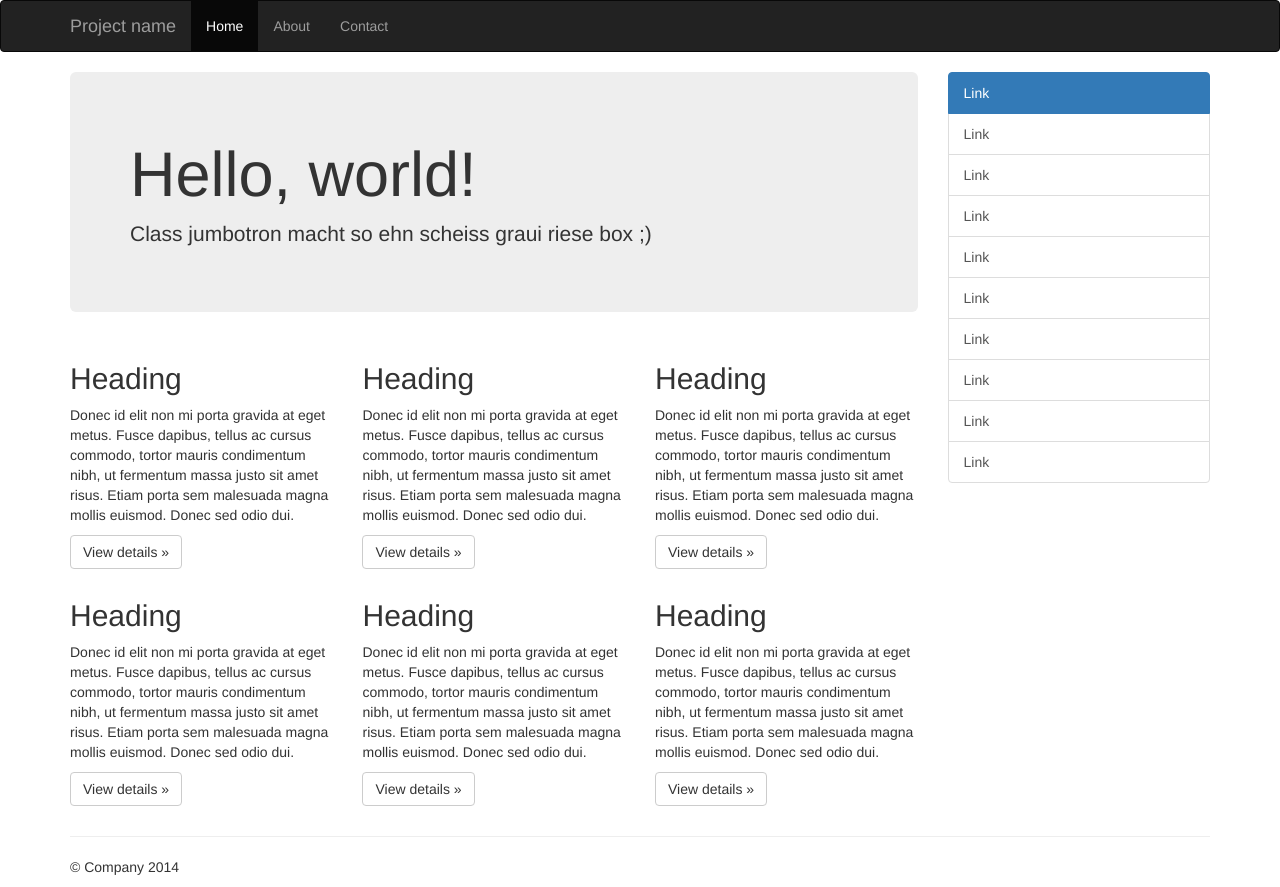
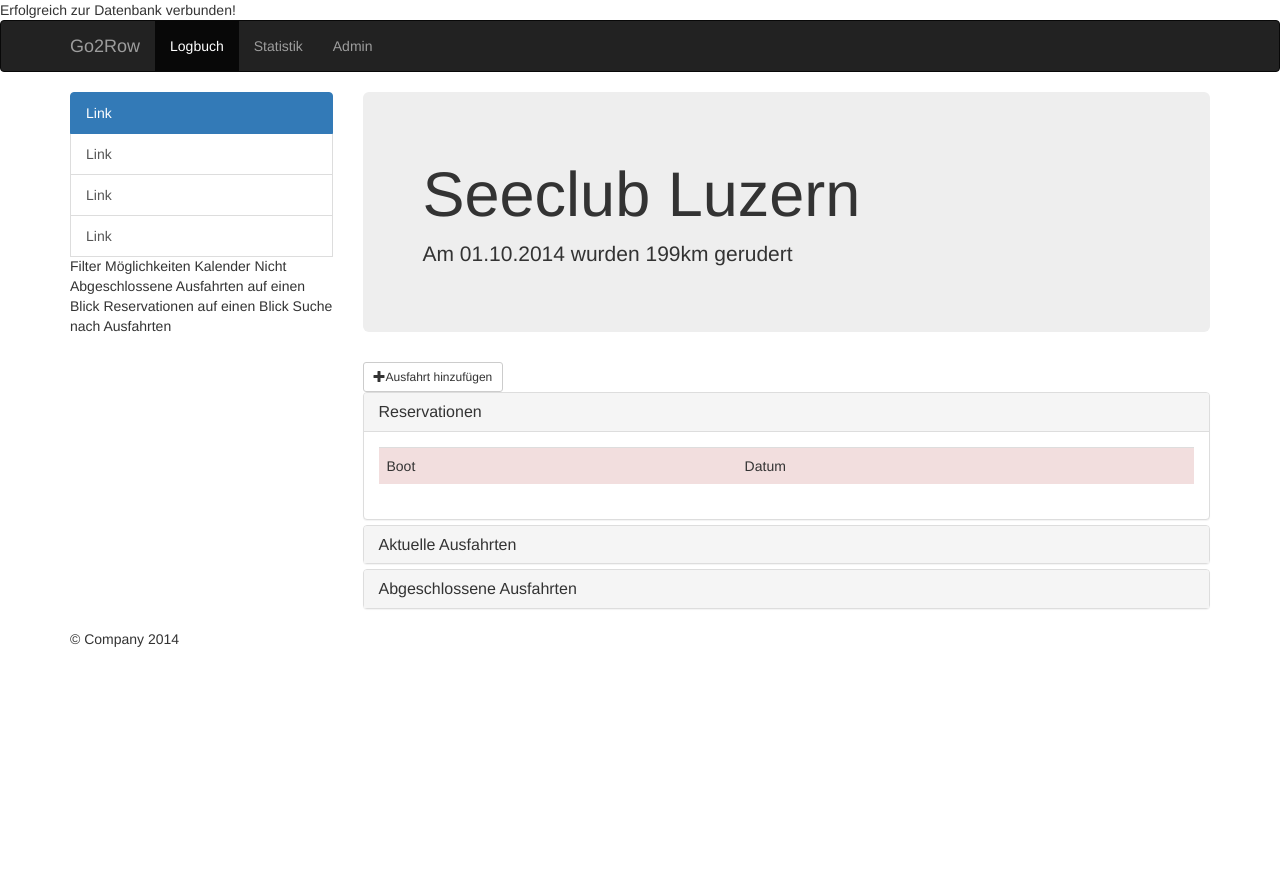
Before and after one commit to kevinstadelmann/Go2Row, a PHP site: page / in a window 1280 px wide. After the commit the page ends 800 px from the top, so only its background shows below. Run offline with PHP 8.4, Linux system fonts and the light colour scheme; some libraries are stand-ins or nearby versions.

Commit message:
INSERT done + Formular noch ein bissel erweitert
Han mösse Tabelle mitglied_m_ausfahrten blabla lösche, weiss nonig wieni
das mache, duen sie denn weder hinzuefüege wenni weiss wie
PLUS: es paar tabellene hesch vergesse d ID auto increment z mache

```diff
--- a/index.php
+++ b/index.php
@@ -7,7 +7,7 @@
     <meta name="author" content="">
     <link rel="icon" href="../../favicon.ico">
 
-    <title>Off Canvas Template for Bootstrap</title>
+    <title>go2row</title>
 
     <!-- Bootstrap core CSS -->
     <link href="bower_components/bootstrap/dist/css/bootstrap.min.css" rel="stylesheet">
@@ -27,97 +27,237 @@
   </head>
 
   <body>
+
+<?php
+  //Datenbankverbindung
+  $server = "localhost";
+  $database = "go2row";
+  $user = "root";
+  $pw = "123";
+
+  $connection = mysql_connect($server, $user, $pw);
+
+  if (!$connection)
+   {
+     die("Konnte die Datenbank nicht öffnen.
+         Fehlermeldung: ". mysql_error());
+   }
+
+  echo "Erfolgreich zur Datenbank verbunden!";
+
+  //Dankenbankauswahl
+  $db = mysql_select_db($database, $connection);
+
+  if (!$db)
+   {
+    echo "Konnte die Datenbank nicht auswählen.";
+   }
+
+
+
+
+  // Ausfahrt Eintragen Formular in DB schreiben
+
+  //$steuermann = $_POST['steuermann_txt'];
+  if(isset($_POST['ausfahrt_speichern'])){
+
+     $sql =  "INSERT INTO m_ausfahrt (datum, steuermann, km, ruderziel, abfahrt, ankunft, bemerkung, boot_boot_id)";
+     $sql .= "VALUES ('".$_POST["datum_txt"]."','".$_POST["steuermann_txt"]."','".$_POST["km_txt"]."','".$_POST["ruderziel_txt"]."','".$_POST["abfahrt_txt"]."','".$_POST["ankunft_txt"]."', '".$_POST["bemerkung_lst"]."','".$_POST["boot_txt"]."')";
+
+      mysql_query($sql, $connection);
+  }
+
+
+  //mysql_close($connection);
+
+?>
+
+  <!-- NAVIGATION -->
   <nav class="navbar navbar-default navbar-inverse" role="navigation">
       <div class="container">
         <div class="navbar-header">
           <button type="button" class="navbar-toggle collapsed" data-toggle="collapse" data-target="#navbar" aria-expanded="false" aria-controls="navbar">
             <span class="sr-only">Toggle navigation</span>
+            <!-- drei Striche wenn Fenster verkleinert wird für Navigation-->
             <span class="icon-bar"></span>
             <span class="icon-bar"></span>
             <span class="icon-bar"></span>
           </button>
-          <a class="navbar-brand" href="#">Project name</a>
+          <a class="navbar-brand" href="#">Go2Row</a>
         </div>
         <div id="navbar" class="collapse navbar-collapse">
           <ul class="nav navbar-nav">
-            <li class="active"><a href="#">Home</a></li>
-            <li><a href="#about">About</a></li>
-            <li><a href="#contact">Contact</a></li>
+            <li class="active"><a href="#">Logbuch</a></li>
+            <li><a href="#about">Statistik</a></li>
+            <li><a href="#contact">Admin</a></li>
           </ul>
         </div><!-- /.nav-collapse -->
       </div><!-- /.container -->
     </nav><!-- /.navbar -->
 
+  <!-- HAUPTINHALT -->
   <div class="container">
-
-      <div class="row row-offcanvas row-offcanvas-right">
-
-        <div class="col-xs-12 col-sm-9">
-          <p class="pull-right visible-xs">
-            <button type="button" class="btn btn-primary btn-xs" data-toggle="offcanvas">Toggle nav</button>
-          </p>
-          <div class="jumbotron">
-            <h1>Hello, world!</h1>
-            <p>Class jumbotron macht so ehn scheiss graui riese box ;)</p>
-          </div>
-
     <div class="row">
-            <div class="col-xs-6 col-lg-4">
-              <h2>Heading</h2>
-              <p>Donec id elit non mi porta gravida at eget metus. Fusce dapibus, tellus ac cursus commodo, tortor mauris condimentum nibh, ut fermentum massa justo sit amet risus. Etiam porta sem malesuada magna mollis euismod. Donec sed odio dui. </p>
-              <p><a class="btn btn-default" href="#" role="button">View details »</a></p>
-            </div><!--/.col-xs-6.col-lg-4-->
-            <div class="col-xs-6 col-lg-4">
-              <h2>Heading</h2>
-              <p>Donec id elit non mi porta gravida at eget metus. Fusce dapibus, tellus ac cursus commodo, tortor mauris condimentum nibh, ut fermentum massa justo sit amet risus. Etiam porta sem malesuada magna mollis euismod. Donec sed odio dui. </p>
-              <p><a class="btn btn-default" href="#" role="button">View details »</a></p>
-            </div><!--/.col-xs-6.col-lg-4-->
-            <div class="col-xs-6 col-lg-4">
-              <h2>Heading</h2>
-              <p>Donec id elit non mi porta gravida at eget metus. Fusce dapibus, tellus ac cursus commodo, tortor mauris condimentum nibh, ut fermentum massa justo sit amet risus. Etiam porta sem malesuada magna mollis euismod. Donec sed odio dui. </p>
-              <p><a class="btn btn-default" href="#" role="button">View details »</a></p>
-            </div><!--/.col-xs-6.col-lg-4-->
-            <div class="col-xs-6 col-lg-4">
-              <h2>Heading</h2>
-              <p>Donec id elit non mi porta gravida at eget metus. Fusce dapibus, tellus ac cursus commodo, tortor mauris condimentum nibh, ut fermentum massa justo sit amet risus. Etiam porta sem malesuada magna mollis euismod. Donec sed odio dui. </p>
-              <p><a class="btn btn-default" href="#" role="button">View details »</a></p>
-            </div><!--/.col-xs-6.col-lg-4-->
-            <div class="col-xs-6 col-lg-4">
-              <h2>Heading</h2>
-              <p>Donec id elit non mi porta gravida at eget metus. Fusce dapibus, tellus ac cursus commodo, tortor mauris condimentum nibh, ut fermentum massa justo sit amet risus. Etiam porta sem malesuada magna mollis euismod. Donec sed odio dui. </p>
-              <p><a class="btn btn-default" href="#" role="button">View details »</a></p>
-            </div><!--/.col-xs-6.col-lg-4-->
-            <div class="col-xs-6 col-lg-4">
-              <h2>Heading</h2>
-              <p>Donec id elit non mi porta gravida at eget metus. Fusce dapibus, tellus ac cursus commodo, tortor mauris condimentum nibh, ut fermentum massa justo sit amet risus. Etiam porta sem malesuada magna mollis euismod. Donec sed odio dui. </p>
-              <p><a class="btn btn-default" href="#" role="button">View details »</a></p>
-            </div><!--/.col-xs-6.col-lg-4-->
-          </div><!--/row-->
-        </div><!--/.col-xs-12.col-sm-9-->
-
-        <div class="col-xs-6 col-sm-3 sidebar-offcanvas" id="sidebar" role="navigation">
+      <!-- Seiten-Inhaltsverzeichnis -->
+      <div class="col-sm-3" id="sidebar" role="navigation">
         <div class="list-group">
           <a href="#" class="list-group-item active">Link</a>
           <a href="#" class="list-group-item">Link</a>
           <a href="#" class="list-group-item">Link</a>
           <a href="#" class="list-group-item">Link</a>
-            <a href="#" class="list-group-item">Link</a>
-            <a href="#" class="list-group-item">Link</a>
-            <a href="#" class="list-group-item">Link</a>
-            <a href="#" class="list-group-item">Link</a>
-            <a href="#" class="list-group-item">Link</a>
-            <a href="#" class="list-group-item">Link</a>
+          <p>
+          Filter Möglichkeiten
+          Kalender
+          Nicht Abgeschlossene Ausfahrten auf einen Blick
+          Reservationen auf einen Blick
+          Suche nach Ausfahrten
+        </p>
         </div>
-        </div><!--/.sidebar-offcanvas-->
-      </div><!--/row-->
+      </div><!--Seiten-Inhaltsverzeichnis -->
 
-      <hr>
+      <!-- Hauptinhalt - Rechts -->
+      <div class="col-xs-12 col-sm-9">
+        <p class="pull-right visible-xs">
+          <button type="button" class="btn btn-primary btn-xs" data-toggle="offcanvas">
+            Toggle nav
+          </button>
+        </p>
+
+        <!-- Jumbotron -->
+        <div class="jumbotron">
+          <h1>Seeclub Luzern</h1>
+          <p>Am 01.10.2014 wurden 199km gerudert</p>
+        </div> <!-- Jumbotron -->
+
+        <!-- Large modal - Fenster das aufpopt -->
+        <button type="button" class="btn btn-default btn-sm" data-toggle="modal" data-target=".bs-example-modal-lg">
+            <span class="glyphicon glyphicon-plus"></span>Ausfahrt hinzufügen
+        </button>
+        <div class="modal fade bs-example-modal-lg" tabindex="-1" role="dialog" aria-labelledby="myLargeModalLabel" aria-hidden="true">
+          <div class="modal-dialog modal-lg">
+            <div class="modal-content">
+              <!-- Ausfahrt eintragen Formular -->
+                Hier Formular aufbauen
+                 <div class="row">
+                  <div class="col-md-8">
+                    <div class="form-group">
+                      <div class="col-md-6">
+                        <form name="Ausfahrt_Formular" method="post" action="index.php">
+                          <div class="input-group">
+                            <input type="text" class="form-control" placeholder="Name">
+                            <div class="input-group-addon">
+                              <button type="button" class="btn btn-primary btn-xs">
+                                <span class="glyphicon glyphicon-plus"></span>
+                              </button>
+                            </div>
+                          </div>
+                          Boot
+                          <input name="boot_txt" type="text" class="form-control" placeholder="Boot">
+                          Mannschaft
+                          <select multiple class="form-control">
+                            <option>Sepp</option>
+                            <option>Hans</option>
+                            <option>Jihad</option>
+                            <option>Kevin</option>
+                            <option>Aathi</option>
+                          </select>
+                          <input name="datum_txt" type="text" class="form-control" placeholder="Datum">
+                          <input name="steuermann_txt" type="text" class="form-control" placeholder="Steuermann/frau">
+
+                          Zeit
+                          <input name="abfahrt_txt" type="text" class="form-control" placeholder="Abfahrtszeit hh:mm">
+                          <input name="ankunft_txt" type="text" class="form-control" placeholder="Ankunftszeit hh:mm">
+
+                          Statistik
+                          <input name="ruderziel_txt" type="text" class="form-control" placeholder="Ruderziel">
+                          <input name="km_txt" type="text" class="form-control" placeholder="KM">
+
+                          Bemerkung
+                          <textarea name="bemerkung_lst" class="form-control" rows="3"></textarea>
+                          <input type="submit" name="ausfahrt_speichern" class="btn btn-primary btn-xs">
+                        </form>
+                      </div> <!-- col-md-6 -->
+                    </div> <!-- form group -->
+                  </div> <!-- col-md-8 -->
+                </div> <!-- row -->
+            </div>
+          </div>
+        </div>
+
+        <!-- Colapse 1-3 -->
+        <div class="panel-group" id="accordion" role="tablist" aria-multiselectable="true">
+          <!-- Colapse 1 -->
+          <div class="panel panel-default">
+            <div class="panel-heading" role="tab" id="headingOne">
+              <h4 class="panel-title">
+              <a data-toggle="collapse" data-parent="#accordion" href="#collapseOne" aria-expanded="true" aria-controls="collapseOne">
+              Reservationen
+              </a>
+              </h4>
+            </div>
+            <div id="collapseOne" class="panel-collapse collapse in" role="tabpanel" aria-labelledby="headingOne">
+              <!-- Colapse 1 - Inhalt -->
+              <div class="panel-body">
+                <table class="table table-striped">
+                  <tr class="danger">
+                    <td>Boot</td>
+                    <td>Datum</td>
+                  </tr>
+                </table>
+              </div><!-- Colapse 1 - Inhalt -->
+            </div>
+          </div> <!-- Colapse 1 -->
+
+          <!-- Colapse 2 -->
+          <div class="panel panel-default">
+            <div class="panel-heading" role="tab" id="headingTwo">
+              <h4 class="panel-title">
+                <a class="collapsed" data-toggle="collapse" data-parent="#accordion" href="#collapseTwo" aria-expanded="false" aria-controls="collapseTwo">
+                Aktuelle Ausfahrten
+                </a>
+              </h4>
+            </div>
+            <div id="collapseTwo" class="panel-collapse collapse" role="tabpanel" aria-labelledby="headingTwo">
+              <!-- Colapse 2 - Inhalt -->
+              <div class="panel-body">
+                <table class="table table-striped">
+                  <tr class="warning">
+                    <td>Kevin</td>
+                    <td>10km</td>
+                  </tr>
+                </table>
+              </div><!-- Colapse 2 - Inhalt -->
+            </div>
+          </div><!-- Colapse 2 -->
+
+          <!-- Colapse 3 -->
+          <div class="panel panel-default">
+            <div class="panel-heading" role="tab" id="headingThree">
+              <h4 class="panel-title">
+              <a class="collapsed" data-toggle="collapse" data-parent="#accordion" href="#collapseThree" aria-expanded="false" aria-controls="collapseThree">
+              Abgeschlossene Ausfahrten
+              </a>
+              </h4>
+            </div>
+            <div id="collapseThree" class="panel-collapse collapse" role="tabpanel" aria-labelledby="headingThree">
+              <!-- Colapse 3 - Inhalt -->
+              <div class="panel-body">
+                <table class="table table-striped">
+                  <tr class="success">
+                   </tr>
+
+                </table>
+              </div><!-- Colapse 3 - Inhalt -->
+            </div>
+          </div> <!-- Colapse 3 -->
+        </div> <!-- Colapse 1-3 -->
+      </div> <!-- Hauptinhalt - Rechts -->
+    </div> <!-- row -->
 
     <footer>
       <p>© Company 2014</p>
     </footer>
-
-    </div><!--/.container-->
+  </div> <!-- container-->
 
 
     <!-- Bootstrap core JavaScript
@@ -131,6 +271,9 @@
 
     <script src="offcanvas.js"></script>
 
+    <!-- Kalender -->
+    <script src="dhtmlxcalendar.js"></script>
+
 
   </body>
 </html>
```
Lines whose indentation alone changed are shown as unchanged.
